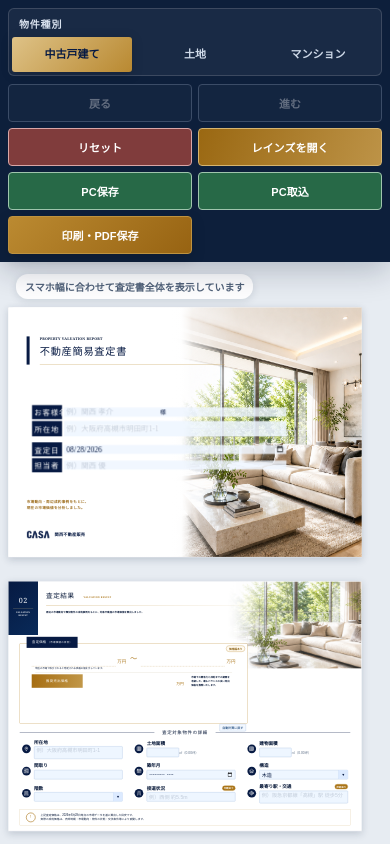
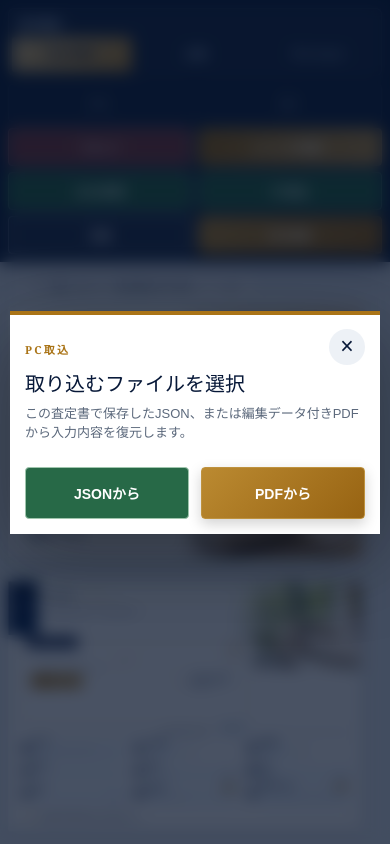
Before and after one commit to kansaisan0241/kansai-property-valuation, a Next.js app: page / in a window 390 px wide. Both pictures are taken after a click on the button "PC取込". Shown: the top 844 px of the page. Built offline with nearby package versions, Linux system fonts and the light colour scheme.

Commit message:
Add editable PDF export and import

```diff
--- a/app/globals.css
+++ b/app/globals.css
@@ -405,13 +405,16 @@ input::placeholder, textarea::placeholder { color: #8794a8; opacity: .42; font-w
 .modal-close { position: absolute; top: 14px; right: 15px; width: 36px; height: 36px; border: 0; border-radius: 50%; background: #edf1f6; font-size: 23px; }
 .modal-actions { margin-top: 18px; display: flex; justify-content: flex-end; gap: 10px; }
 .import-modal .ghost-button { color: var(--navy); background: white; }
+.data-import-modal { width: min(500px, 94vw); }
+.data-import-options { margin-top: 24px; display: grid; grid-template-columns: 1fr 1fr; gap: 12px; }
+.data-import-options button { min-height: 52px; font-size: 14px; }
 
 @media (max-width: 900px) {
   .editor-toolbar { flex-wrap: wrap; gap: 9px 16px; }
   .employee-session { flex: 1; }
   .type-switch { width: 100%; max-width: none; flex-basis: 100%; }
   .toolbar-actions > small { display: none; }
-  .toolbar-actions .ghost-button { display: none; }
+  .toolbar-actions .ghost-button:not(.print-button) { display: none; }
   .setup-panel { margin: 18px 16px; grid-template-columns: 1fr; gap: 18px; }
   .quick-inputs { grid-template-columns: 1fr; }
   .target-inputs { grid-template-columns: 1fr; }
@@ -452,7 +455,7 @@ input::placeholder, textarea::placeholder { color: #8794a8; opacity: .42; font-w
   .toolbar-type-label { grid-column: 1 / -1; padding: 5px 7px 2px; font-size: 10px; }
   .type-switch button { min-width: 0; padding: 9px 3px; font-size: 11px; white-space: nowrap; }
   .toolbar-actions { width: 100%; margin: 0; display: grid; grid-template-columns: 1fr 1fr; gap: 6px; }
-  .toolbar-actions > small, .toolbar-actions .ghost-button { display: none; }
+  .toolbar-actions > small, .toolbar-actions .ghost-button:not(.print-button) { display: none; }
   .reins-link, .primary-button, .save-button, .reset-button, .logout-button, .history-button { min-width: 0; min-height: 38px; padding: 0 7px; justify-content: center; font-size: 11px; text-align: center; }
   .login-page { padding: 14px; }
   .employee-login-card { padding: 30px 22px 27px; }
@@ -493,7 +496,7 @@ input::placeholder, textarea::placeholder { color: #8794a8; opacity: .42; font-w
   html, body { width: 297mm; background: white !important; print-color-adjust: exact; -webkit-print-color-adjust: exact; }
   .no-print { display: none !important; }
   .report-stack { display: block; padding: 0; zoom: 1; }
-  .report-page { width: 294mm; height: 207mm; margin: 1.5mm; border: 0; box-shadow: none; break-after: page; page-break-after: always; }
+  .report-page { width: 292.5mm; height: 206mm; margin: 2mm auto; border: 0; box-shadow: none; transform: none !important; break-after: page; page-break-after: always; }
   .report-page:last-child { break-after: auto; page-break-after: auto; }
   input, textarea, select, .field input { border-color: transparent !important; background: transparent !important; box-shadow: none !important; appearance: none; }
   input[type="date"]::-webkit-calendar-picker-indicator { display: none !important; opacity: 0 !important; }
--- a/app/page.tsx
+++ b/app/page.tsx
@@ -304,10 +304,13 @@ export default function Home() {
   const [factors, setFactors] = useState(defaultFactors.house); const [activeImport, setActiveImport] = useState<number | null>(null); const [pasteText, setPasteText] = useState("");
   const [storageHydrated, setStorageHydrated] = useState(false);
   const draftFileInputRef = useRef<HTMLInputElement>(null);
+  const draftPdfInputRef = useRef<HTMLInputElement>(null);
   const historyRef = useRef<string[]>([]);
   const historyIndexRef = useRef(-1);
   const applyingHistoryRef = useRef(false);
   const [historyVersion, setHistoryVersion] = useState(0);
+  const [importChoiceOpen, setImportChoiceOpen] = useState(false);
+  const [pdfBusy, setPdfBusy] = useState(false);
 
   function applyDraft(d: Record<string, any>) {
     const nextType = (d.type ?? "house") as PropertyType;
@@ -420,20 +423,129 @@ export default function Home() {
     window.setTimeout(() => URL.revokeObjectURL(url), 0);
   }
 
+  function validateImportedDraft(draft: any) {
+    if (!draft || typeof draft !== "object" || !["house", "land", "mansion"].includes(draft.type)) throw new Error("invalid draft");
+    if (draft.comparables && !Array.isArray(draft.comparables)) throw new Error("invalid comparables");
+    if (draft.factors && (!Array.isArray(draft.factors.plus) || !Array.isArray(draft.factors.minus))) throw new Error("invalid factors");
+    return draft;
+  }
+
+  function confirmAndApplyDraft(draft: any) {
+    if (!window.confirm("現在の入力内容を、選択した保存データで置き換えますか？")) return;
+    applyDraft(draft);
+    window.scrollTo({ top: 0, behavior: "smooth" });
+  }
+
   async function importDraftFile(file: File | undefined) {
     if (!file) return;
     try {
-      const draft = JSON.parse((await file.text()).replace(/^\uFEFF/, ""));
-      if (!draft || typeof draft !== "object" || !["house", "land", "mansion"].includes(draft.type)) throw new Error("invalid draft");
-      if (draft.comparables && !Array.isArray(draft.comparables)) throw new Error("invalid comparables");
-      if (draft.factors && (!Array.isArray(draft.factors.plus) || !Array.isArray(draft.factors.minus))) throw new Error("invalid factors");
-      if (!window.confirm("現在の入力内容を、選択した保存データで置き換えますか？")) return;
-      applyDraft(draft);
-      window.scrollTo({ top: 0, behavior: "smooth" });
+      confirmAndApplyDraft(validateImportedDraft(JSON.parse((await file.text()).replace(/^\uFEFF/, ""))));
     } catch {
       window.alert("このファイルは査定書の保存データとして読み込めませんでした。");
     } finally {
       if (draftFileInputRef.current) draftFileInputRef.current.value = "";
+    }
+  }
+
+  async function downloadPdf() {
+    if (pdfBusy) return;
+    setPdfBusy(true);
+    try {
+      await document.fonts.ready;
+      const [{ default: html2canvas }, pdfLib] = await Promise.all([import("html2canvas"), import("pdf-lib")]);
+      const pdf = await pdfLib.PDFDocument.create();
+      pdf.setTitle(reportFileBaseName());
+      pdf.setAuthor("関西不動産販売");
+      pdf.setSubject("不動産簡易査定書（再編集データ付き）");
+      pdf.setCreator("不動産簡易査定書");
+      const pageWidth = pdfLib.PageSizes.A4[1];
+      const pageHeight = pdfLib.PageSizes.A4[0];
+      const reportPages = Array.from(document.querySelectorAll<HTMLElement>(".report-page"));
+      if (!reportPages.length) throw new Error("report pages not found");
+
+      for (const reportPage of reportPages) {
+        const canvas = await html2canvas(reportPage, {
+          backgroundColor: "#ffffff",
+          logging: false,
+          scale: 1.7,
+          useCORS: true,
+          onclone: (clonedDocument) => {
+            const printCss: string[] = [];
+            for (const sheet of Array.from(clonedDocument.styleSheets)) {
+              try {
+                for (const rule of Array.from(sheet.cssRules)) {
+                  if (rule.type !== 4 || !(rule as CSSMediaRule).conditionText.includes("print")) continue;
+                  for (const printRule of Array.from((rule as CSSMediaRule).cssRules)) printCss.push(printRule.cssText);
+                }
+              } catch { /* Ignore stylesheets that cannot be inspected. */ }
+            }
+            const style = clonedDocument.createElement("style");
+            style.textContent = `${printCss.join("\n")}\n.report-page{transform:none!important;}`;
+            clonedDocument.head.append(style);
+          },
+        });
+        const imageBlob = await new Promise<Blob>((resolve, reject) => canvas.toBlob((blob) => blob ? resolve(blob) : reject(new Error("image conversion failed")), "image/jpeg", .94));
+        const image = await pdf.embedJpg(new Uint8Array(await imageBlob.arrayBuffer()));
+        const page = pdf.addPage([pageWidth, pageHeight]);
+        const scale = Math.min(pageWidth / image.width, pageHeight / image.height);
+        const width = image.width * scale;
+        const height = image.height * scale;
+        page.drawImage(image, { x: (pageWidth - width) / 2, y: (pageHeight - height) / 2, width, height });
+        canvas.width = 1;
+        canvas.height = 1;
+      }
+
+      const payload = { format: "kansai-property-valuation", version: 1, savedAt: new Date().toISOString(), ...collectDraft() };
+      await pdf.attach(new TextEncoder().encode(JSON.stringify(payload)), "valuation-data.json", {
+        mimeType: "application/json",
+        description: "不動産簡易査定書の再編集データ",
+        creationDate: new Date(),
+        modificationDate: new Date(),
+        afRelationship: pdfLib.AFRelationship.Data,
+      });
+      const pdfBytes = await pdf.save();
+      const blob = new Blob([pdfBytes as BlobPart], { type: "application/pdf" });
+      const url = URL.createObjectURL(blob);
+      const link = document.createElement("a");
+      link.href = url;
+      link.download = `${reportFileBaseName()}.pdf`;
+      link.click();
+      window.setTimeout(() => URL.revokeObjectURL(url), 0);
+    } catch (error) {
+      console.error(error);
+      window.alert("PDFを作成できませんでした。画面を再読み込みして、もう一度お試しください。");
+    } finally {
+      setPdfBusy(false);
+    }
+  }
+
+  async function importDraftPdf(file: File | undefined) {
+    if (!file) return;
+    try {
+      if (file.size > 50 * 1024 * 1024) throw new Error("pdf is too large");
+      const pdfLib = await import("pdf-lib");
+      const pdf = await pdfLib.PDFDocument.load(await file.arrayBuffer());
+      const names = pdf.catalog.lookup(pdfLib.PDFName.of("Names"), pdfLib.PDFDict)
+        .lookup(pdfLib.PDFName.of("EmbeddedFiles"), pdfLib.PDFDict)
+        .lookup(pdfLib.PDFName.of("Names"), pdfLib.PDFArray);
+      let draft: any = null;
+      for (let index = 0; index < names.size(); index += 2) {
+        const nameObject = names.lookup(index) as { decodeText?: () => string };
+        if (nameObject.decodeText?.() !== "valuation-data.json") continue;
+        const fileSpec = names.lookup(index + 1, pdfLib.PDFDict);
+        const embeddedFiles = fileSpec.lookup(pdfLib.PDFName.of("EF"), pdfLib.PDFDict);
+        const stream = embeddedFiles.lookup(pdfLib.PDFName.of("F"), pdfLib.PDFRawStream);
+        const bytes = pdfLib.decodePDFRawStream(stream).decode();
+        draft = JSON.parse(new TextDecoder().decode(bytes));
+        break;
+      }
+      if (!draft) throw new Error("embedded draft not found");
+      confirmAndApplyDraft(validateImportedDraft(draft));
+    } catch (error) {
+      console.error(error);
+      window.alert("このPDFには取り込み可能な査定書データが見つかりませんでした。");
+    } finally {
+      if (draftPdfInputRef.current) draftPdfInputRef.current.value = "";
     }
   }
 
@@ -496,7 +608,7 @@ export default function Home() {
   ];
 
   return <main>
-    <section className="editor-toolbar no-print" aria-label="査定書の編集メニュー"><div className="type-switch" aria-label="物件種別"><span className="toolbar-type-label">物件種別</span>{(Object.keys(propertyLabels) as PropertyType[]).map((item) => <button key={item} className={type === item ? "active" : ""} onClick={() => changeType(item)}>{propertyLabels[item]}</button>)}</div><div className="toolbar-actions"><button className="history-button" disabled={!canUndo} onClick={() => moveHistory(-1)}>戻る</button><button className="history-button" disabled={!canRedo} onClick={() => moveHistory(1)}>進む</button><button className="reset-button" onClick={resetReport}>リセット</button><a className="reins-link" href="https://system.reins.jp/login/main/KG/GKG001200" target="_blank" rel="noreferrer">レインズを開く</a><button className="save-button" onClick={downloadDraft}>PC保存</button><button className="save-button" onClick={() => draftFileInputRef.current?.click()}>PC取込</button><input ref={draftFileInputRef} type="file" accept=".json,application/json" hidden onChange={(event) => void importDraftFile(event.target.files?.[0])} /><button className="ghost-button" onClick={() => window.scrollTo({ top: 0, behavior: "smooth" })}>表紙へ</button><button className="primary-button" onClick={printReport}>印刷・PDF保存</button></div></section>
+    <section className="editor-toolbar no-print" aria-label="査定書の編集メニュー"><div className="type-switch" aria-label="物件種別"><span className="toolbar-type-label">物件種別</span>{(Object.keys(propertyLabels) as PropertyType[]).map((item) => <button key={item} className={type === item ? "active" : ""} onClick={() => changeType(item)}>{propertyLabels[item]}</button>)}</div><div className="toolbar-actions"><button className="history-button" disabled={!canUndo} onClick={() => moveHistory(-1)}>戻る</button><button className="history-button" disabled={!canRedo} onClick={() => moveHistory(1)}>進む</button><button className="reset-button" onClick={resetReport}>リセット</button><a className="reins-link" href="https://system.reins.jp/login/main/KG/GKG001200" target="_blank" rel="noreferrer">レインズを開く</a><button className="save-button" onClick={downloadDraft}>JSON保存</button><button className="save-button" onClick={() => setImportChoiceOpen(true)}>PC取込</button><input ref={draftFileInputRef} type="file" accept=".json,application/json" hidden onChange={(event) => void importDraftFile(event.target.files?.[0])} /><input ref={draftPdfInputRef} type="file" accept=".pdf,application/pdf" hidden onChange={(event) => void importDraftPdf(event.target.files?.[0])} /><button className="ghost-button print-button" onClick={printReport}>印刷</button><button className="primary-button" disabled={pdfBusy} onClick={() => void downloadPdf()}>{pdfBusy ? "PDF作成中…" : "PDF保存"}</button></div></section>
     <div className="report-stack">
       <article id="page-1" className={`report-page cover-page ${type === "mansion" ? "mansion-cover" : ""}`}>
         <header className="cover-title"><p>PROPERTY VALUATION REPORT</p><h1>不動産簡易査定書</h1><i /></header>
@@ -556,6 +668,7 @@ export default function Home() {
         <section className="strengths"><b>当社の<br />強み</b>{[["豊富な購入希望顧客", "多数の購入希望顧客へ早期にご紹介"], ["幅広い広告展開力", "各種媒体を活用して効果的に訴求"], ["地域密着の販売力", "地域の相場と需要を熟知したご提案"], ["安心のサポート体制", "お引渡しまで専門スタッフが対応"], ["売却後のご相談も対応", "住み替え・税務相談もワンストップ"]].map(([title, text], index) => <div key={title}><i className={`strength-icon strength-icon-${index}`} aria-hidden="true" /><strong>{title}</strong><p>{text}</p></div>)}</section><footer className="strategy-footer"><strong>お客様のご希望や状況に合わせて、最適な販売プランをご提案いたします。</strong><span>ご不明点やご要望がございましたら、どうぞお気軽にご相談ください。</span></footer>
       </article>
     </div>
+    {importChoiceOpen && <div className="modal-backdrop no-print" role="dialog" aria-modal="true" aria-label="保存データの取込方法"><div className="import-modal data-import-modal"><button className="modal-close" onClick={() => setImportChoiceOpen(false)}>×</button><span className="eyebrow">PC取込</span><h2>取り込むファイルを選択</h2><p>この査定書で保存したJSON、または編集データ付きPDFから入力内容を復元します。</p><div className="data-import-options"><button className="save-button" onClick={() => { setImportChoiceOpen(false); draftFileInputRef.current?.click(); }}>JSONから</button><button className="primary-button" onClick={() => { setImportChoiceOpen(false); draftPdfInputRef.current?.click(); }}>PDFから</button></div></div></div>}
     {activeImport !== null && <div className="modal-backdrop no-print" role="dialog" aria-modal="true" aria-label="REINS文字列取込"><div className="import-modal"><button className="modal-close" onClick={() => setActiveImport(null)}>×</button><span className="eyebrow">事例 {activeImport}</span><h2>REINSの文字列を貼り付け</h2><p>物件詳細画面をすべてコピーして貼り付けると、所在地・面積・間取り・築年月・価格・時期を自動抽出します。</p><textarea autoFocus value={pasteText} onChange={(e) => setPasteText(e.target.value)} placeholder="ここにREINSの文字列を貼り付けてください" /><div className="modal-actions"><a className="reins-link" href="https://system.reins.jp/login/main/KG/GKG001200" target="_blank" rel="noreferrer">レインズを開く</a><button className="ghost-button" onClick={() => setActiveImport(null)}>キャンセル</button><button className="primary-button" onClick={importReins} disabled={!pasteText.trim()}>抽出して事例へ反映</button></div></div></div>}
   </main>;
 }
--- a/package.json
+++ b/package.json
@@ -15,7 +15,9 @@
   },
   "dependencies": {
     "drizzle-orm": "0.45.2",
+    "html2canvas": "^1.4.1",
     "next": "16.2.6",
+    "pdf-lib": "^1.17.1",
     "react": "19.2.6",
     "react-dom": "19.2.6"
   },
```
Also changed, not shown: 1 other file (tests, documents, lock files or other folders).
